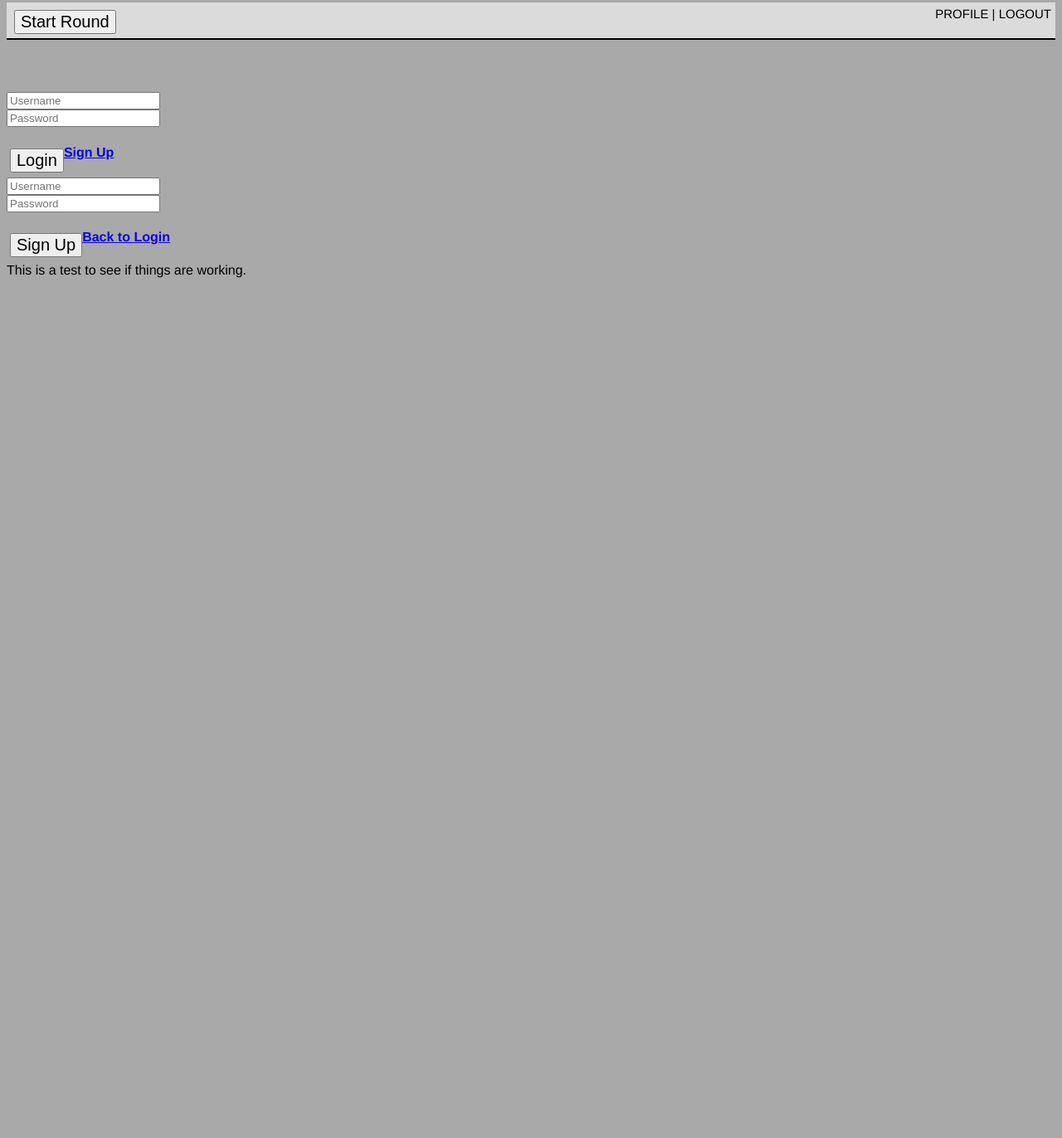
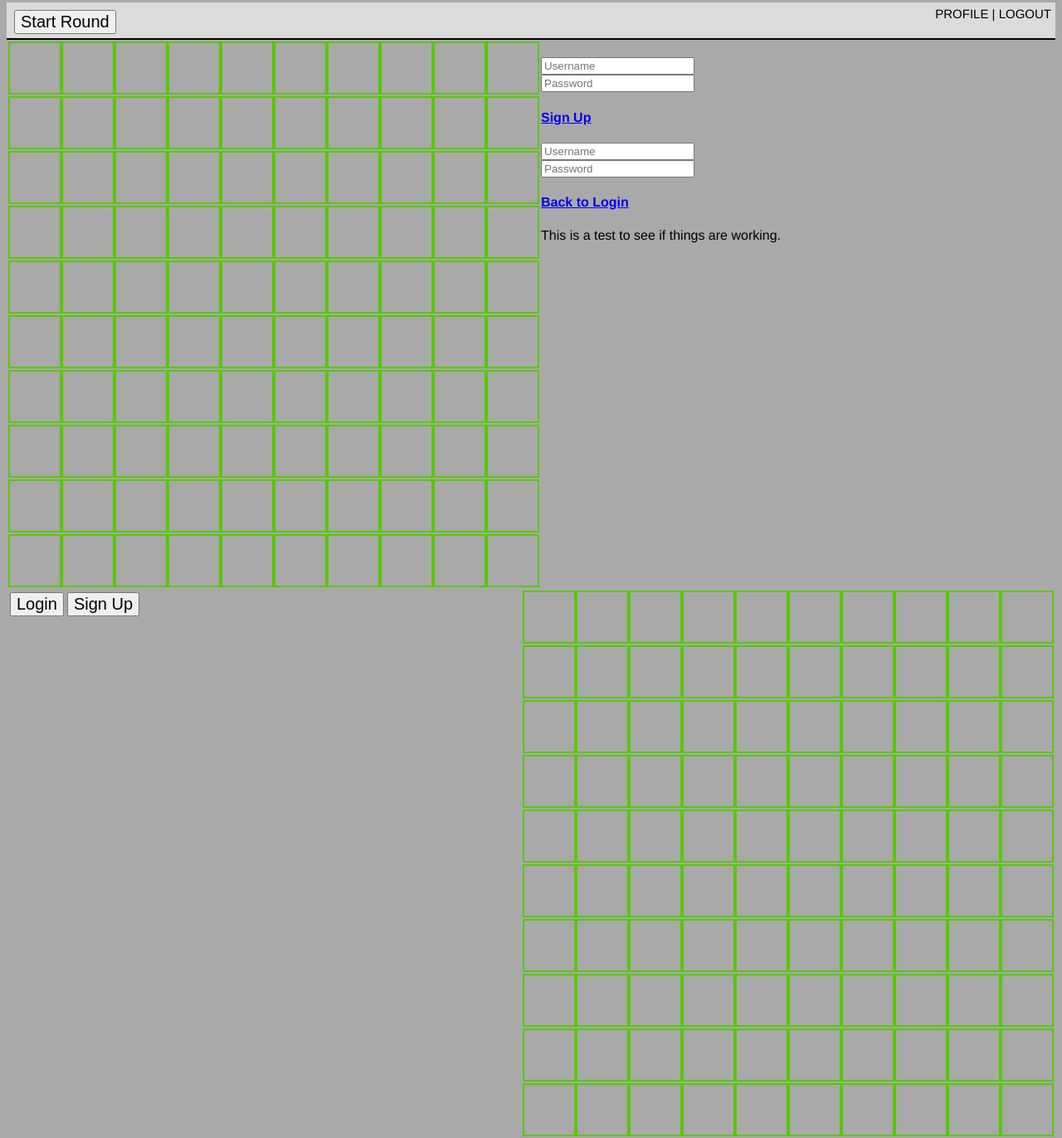
Before and after one commit to TrevDunn/BattleShip, a website: page public/index.html in a window 1280 px wide. Shown: the part 5-1377 px from the top of the page at 83% size. Before the commit the page ends 800 px from the top, so only its background shows below. Drawn offline with nearby package versions, Linux system fonts and the light colour scheme; no server answers.

Commit message:
player board creation working with angular

```diff
--- a/public/css/style.css
+++ b/public/css/style.css
@@ -127,6 +127,16 @@ div [type='boat-blocks'] {
 
 }
 
+#p1-board {
+	float: left;
+}
+
+#p2-board {
+	float: right;
+}
+
+
+
 /*//////////////////
 // Game Function  //
 //////////////////*/
--- a/public/index.html
+++ b/public/index.html
@@ -38,12 +38,13 @@
 			<!-- Game Board -->
 			<div class="gameplay-section"
 		 	ng-controller="GameController as game">
-				<div class="split-screen">
+				<div class="split-screen" id="p1-board">
 					<!-- Player One -->
 					<table class="half-board">
 						<tbody>
 							<tr ng-repeat="array in game.array">
-								<td ng-repeat="array in game.array" ng-click="board.playCell(cell)" ng-class="{'winning': cell.winning}">
+								<td ng-repeat="array in game.array" ng-click="board.playCell(cell)" ng-class="{'winning': cell.winning}"
+								class="square-space">
 								{{ cell.marker }}
 								</td>
 							</tr>
@@ -55,8 +56,18 @@
 					</div>
 				</div>
 
-				<!-- Player Two -->
-				<div class="split-screen">
+				<div class="split-screen" id="p2-board">
+					<!-- Player Two -->
+					<table class="half-board">
+						<tbody>
+							<tr ng-repeat="array in game.array">
+								<td ng-repeat="array in game.array" ng-click="board.playCell(cell)" ng-class="{'winning': cell.winning}"
+								class="square-space">
+								{{ cell.marker }}
+								</td>
+							</tr>
+						</tbody>
+					</table>
 					<div id="opponent-name">
 
 					</div>
```
